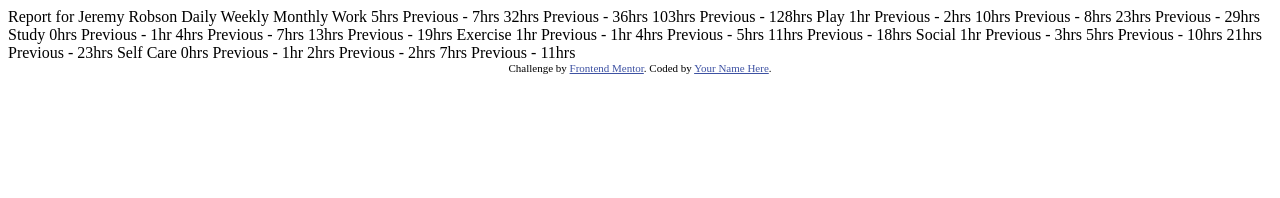
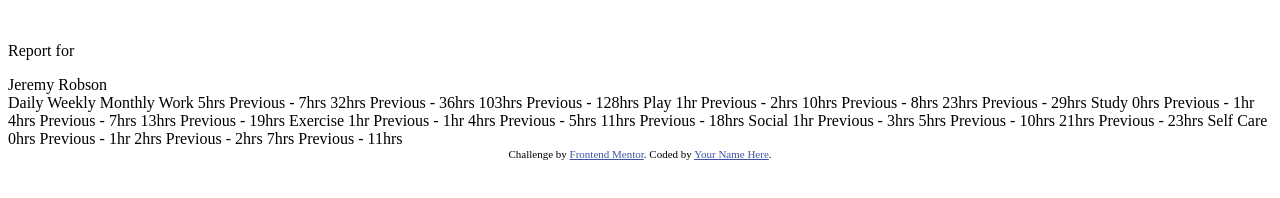
Before and after one commit to Antac69/Time-Tracker-dashboard-FontendMentor, a plain HTML site: page index.html in a window 1280 px wide. Drawn offline with Linux system fonts and the light colour scheme.

Commit message:
avanzando con el html

```diff
--- a/index.html
+++ b/index.html
@@ -15,9 +15,26 @@
   </style>
 </head>
 <body>
+  <main class="container">
+    <article class="dashboard">
+      <header class="dashboard_control">
+        <article class="dashboard_control_perfil">
+          <section class="dashboard_cotrol_perfil-image">
+            <img src="" alt="">
+          </section>
+          <p class="dashboard_cotrol_perfil-title">
+            Report for
+          </p>
+          <section class="dashboard_cotrol_perfil-name">
+            Jeremy Robson
+          </section>
+        </article>
+      </header>
+      <section class="dashborad_cards">
 
-  Report for
-  Jeremy Robson
+      </section>
+    </article>
+  </main>
 
   Daily
   Weekly
```
